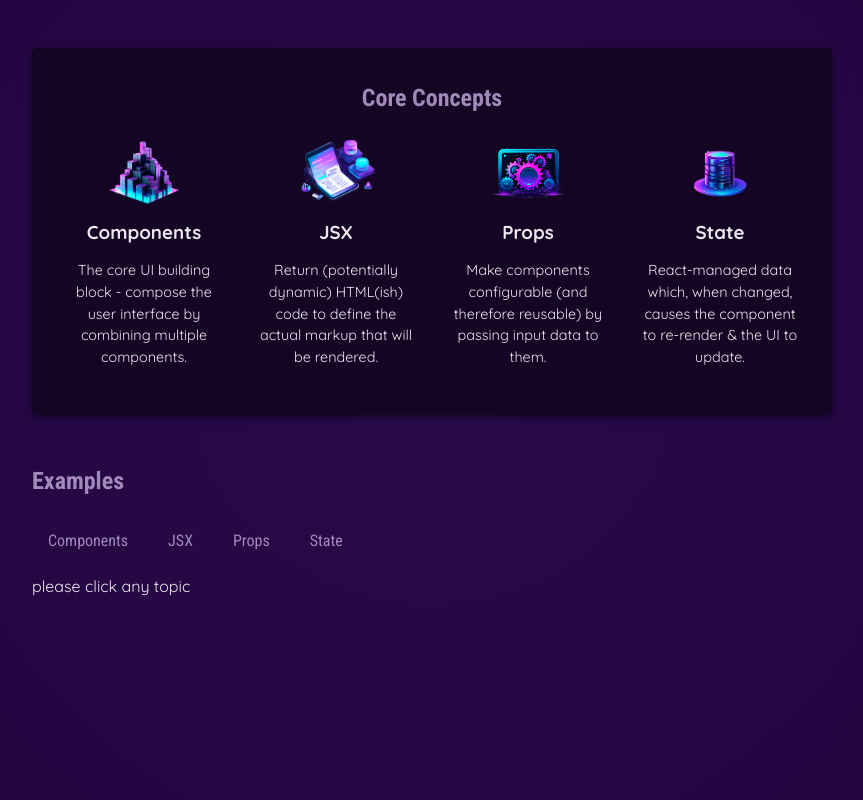
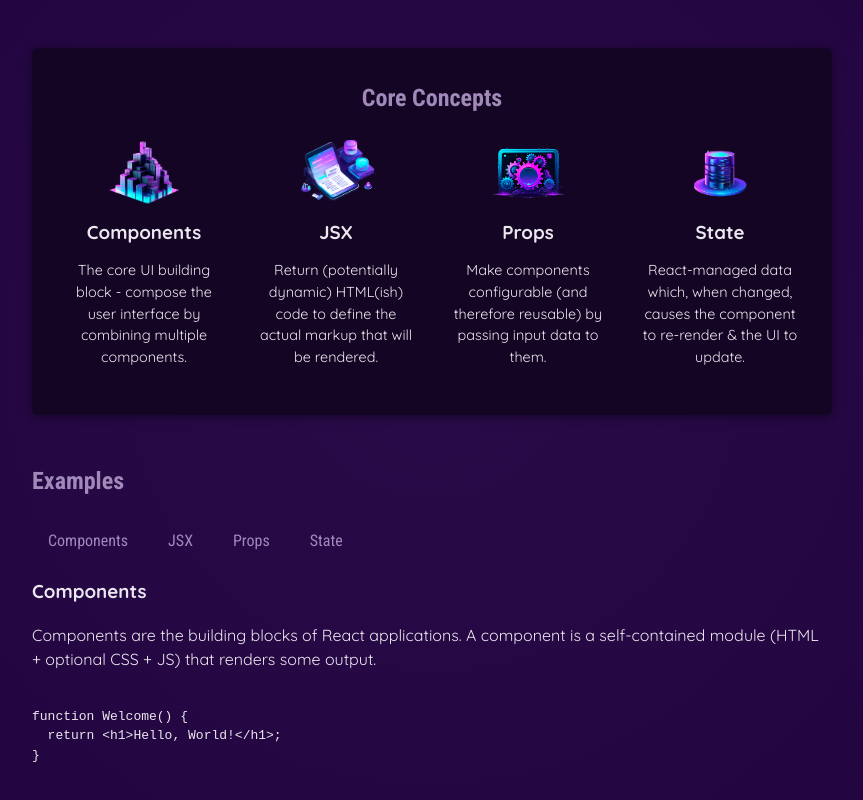
Before and after one commit to sushilbhatta/ReactJS, a React (Vite) app: page / in a window 1280 px wide. Shown: the part 284-1084 px from the top of the page, without its empty margins (208-1071 px from the left). Built offline with nearby package versions, Linux system fonts and the light colour scheme.

Commit message:
conditional and dynamically content rendering

```diff
--- a/src/App.jsx
+++ b/src/App.jsx
@@ -3,9 +3,10 @@
 import Header from "./components/Header/Header.jsx";
 import CoreConcept from "./components/CoreConcept";
 import TabButton from "./components/TabButton.jsx";
+import { EXAMPLES } from "./data";
 
 function App() {
-  const [selectedTopic, setSelectedTopic] = useState("please click any topic");
+  const [selectedTopic, setSelectedTopic] = useState("components");
   function handleSelect(selectedButton) {
     // selectedButton => 'component' 'jsx' 'props' 'state';
     setSelectedTopic(selectedButton);
@@ -46,7 +47,13 @@
             calling function by reference ie handleSelect()  directly
             is not allowed .*/}
           </menu>
-          {selectedTopic}
+          <div className='tab-content'>
+            <h3>{EXAMPLES[selectedTopic].title}</h3>
+            <p>{EXAMPLES[selectedTopic].description}</p>
+            <pre>
+              <code>{EXAMPLES[selectedTopic].code}</code>
+            </pre>
+          </div>
         </section>
       </main>
     </div>
--- a/src/data.js
+++ b/src/data.js
@@ -29,3 +29,54 @@
       "React-managed data which, when changed, causes the component to re-render & the UI to update.",
   },
 ];
+
+export const EXAMPLES = {
+  components: {
+    title: "Components",
+    description:
+      "Components are the building blocks of React applications. A component is a self-contained module (HTML + optional CSS + JS) that renders some output.",
+    code: `
+function Welcome() {
+  return <h1>Hello, World!</h1>;
+}`,
+  },
+  jsx: {
+    title: "JSX",
+    description:
+      "JSX is a syntax extension to JavaScript. It is similar to a template language, but it has full power of JavaScript (e.g., it may output dynamic content).",
+    code: `
+<div>
+  <h1>Welcome {userName}</h1>
+  <p>Time to learn React!</p>
+</div>`,
+  },
+  props: {
+    title: "Props",
+    description:
+      "Components accept arbitrary inputs called props. They are like function arguments.",
+    code: `
+function Welcome(props) {
+  return <h1>Hello, {props.name}</h1>;
+}`,
+  },
+  state: {
+    title: "State",
+    description:
+      "State allows React components to change their output over time in response to user actions, network responses, and anything else.",
+    code: `
+function Counter() {
+  const [isVisible, setIsVisible] = useState(false);
+
+  function handleClick() {
+    setIsVisible(true);
+  }
+
+  return (
+    <div>
+      <button onClick={handleClick}>Show Details</button>
+      {isVisible && <p>Amazing details!</p>}
+    </div>
+  );
+}`,
+  },
+};
```
